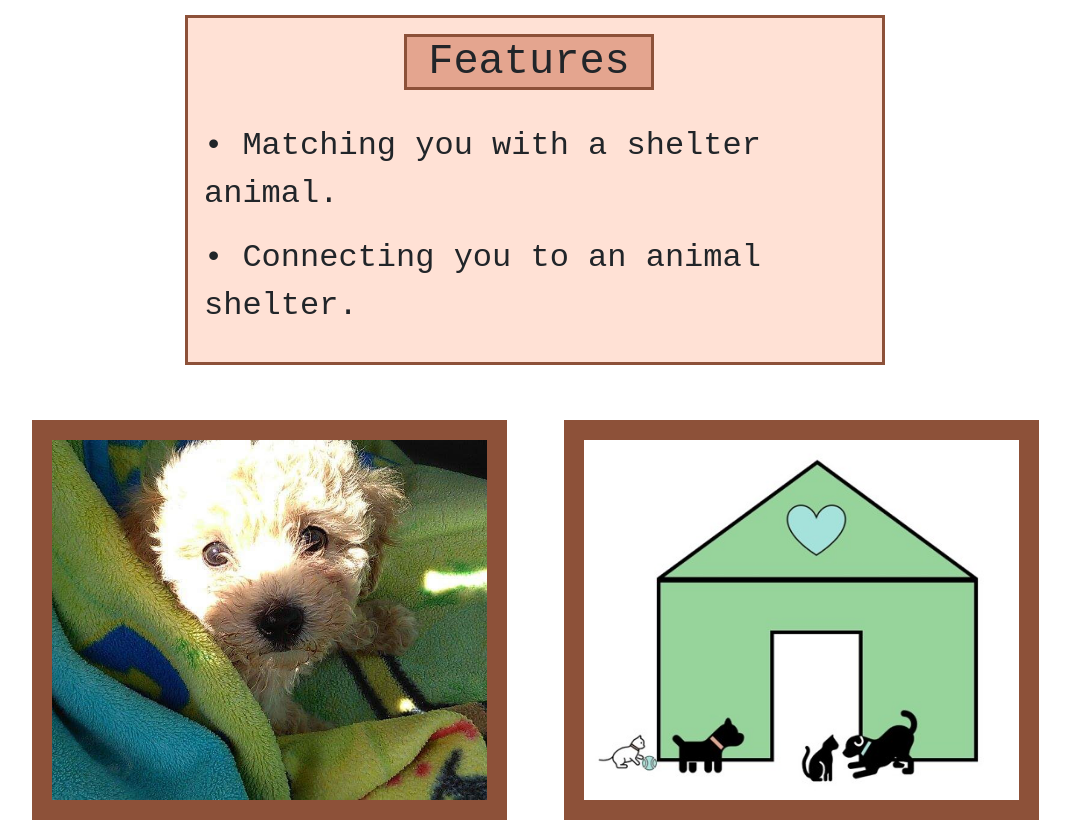
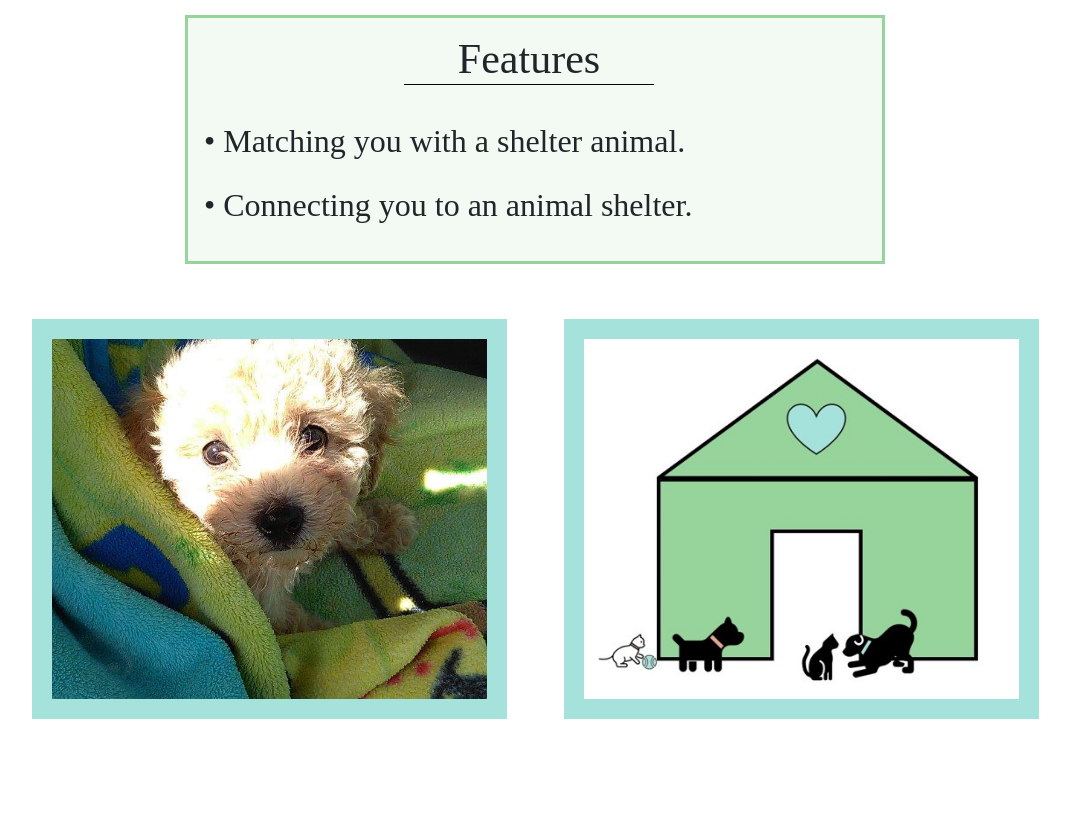
Before and after one commit to Codubee/PetFinderMW2-3, a React (Create React App) app in the folder frontend/: page / in a window 1280 px wide. Shown: the whole page, without its empty margins (105-1175 px from the left). Built offline with nearby package versions, Linux system fonts and the light colour scheme.

Commit message:
Added new font and changed style sheet colors

```diff
--- a/frontend/src/style/featstyle.css
+++ b/frontend/src/style/featstyle.css
@@ -1,22 +1,19 @@
 #title{
-    background-color: var(--salmon);
-    border:3px;
-    border-style:solid;
-    border-color: #8d5139;
+    border-bottom: 1px solid black;
     position: relative;
     text-align:center;
     width: 250px;
     transform:translateX(80%);
-    font-family: monospace;
+    font-family:  Montserrat Regular;
     font-size: 42px;
 }
 
 #border{
     transform:translateY(15px);
-    background-color: #ffc4ad83;
+    background-color: #ebf5eb93;
     border:3px;
     border-style:solid;
-    border-color: #8d5139;
+    border-color: var(--neongreen);
     padding: 1em;
     width: 700px;
     margin-left: auto;
@@ -25,7 +22,7 @@
 
 #text{
     font-size: xx-large;
-    font-family: 'Courier New';
+    font-family:  Montserrat Light;
 }
 
 #image{
@@ -36,7 +33,7 @@
     width: 475px;
     border:20px;
     border-style:solid;
-    border-color: #8d5139;
+    border-color: var(--bluegreen);
 }
 
 #margin{
```
Also changed, not shown: frontend/src/components/Features.js (line endings or trailing spaces).
